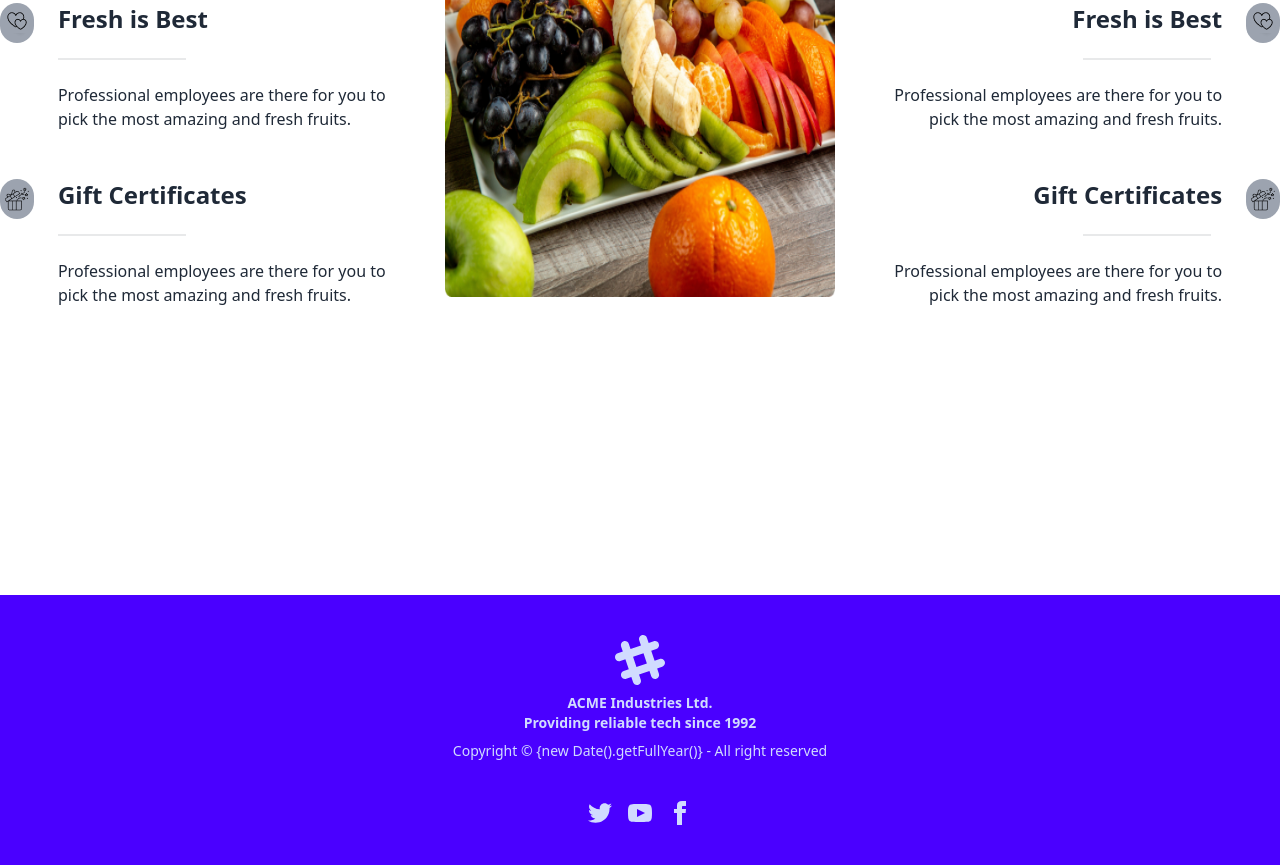
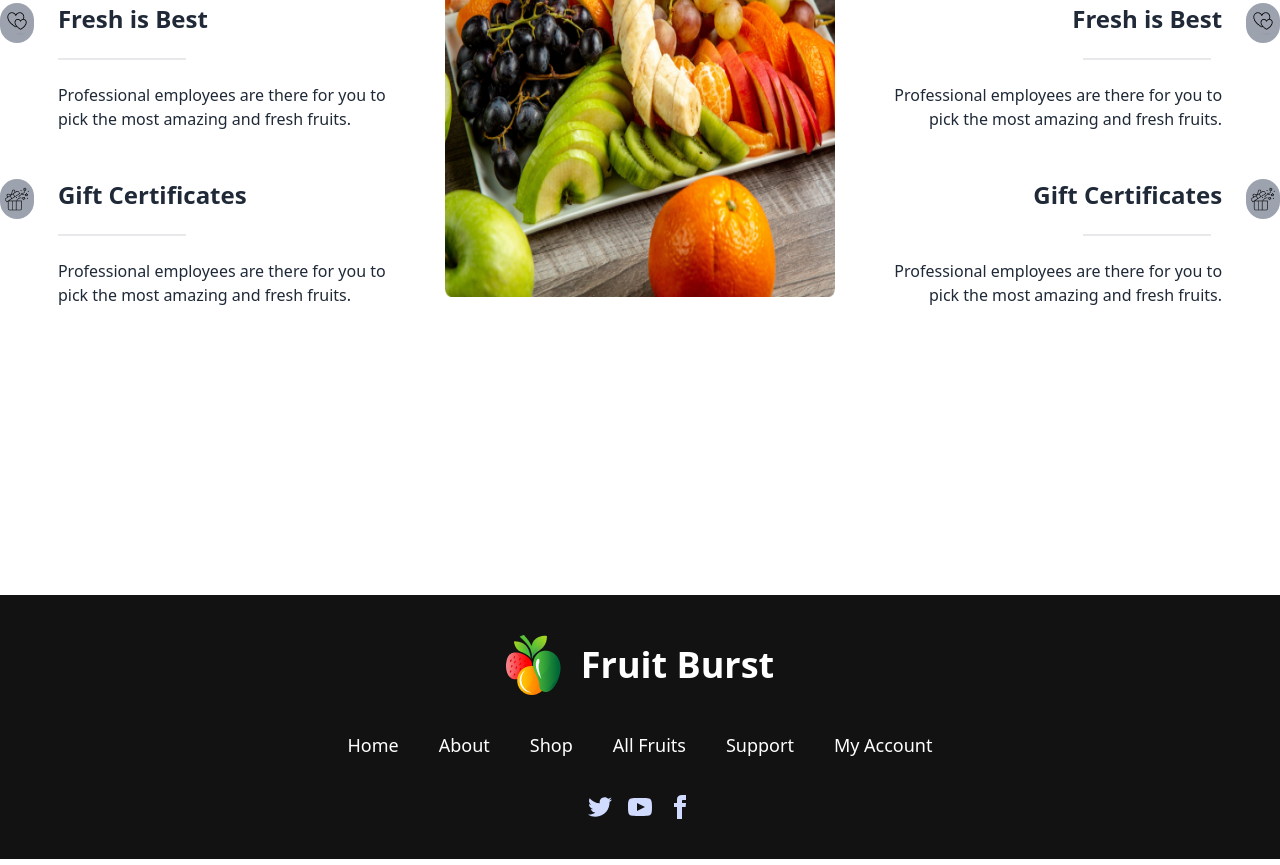
Before and after one commit to rifatrahman1/Fruit-Brust-DaisyUI, a plain HTML site: page index.html in a window 1280 px wide. Shown: the part 2994-3859 px from the top of the page. Drawn offline with nearby package versions, Linux system fonts and the light colour scheme.

Commit message:
change to footer svg icon

```diff
--- a/index.html
+++ b/index.html
@@ -442,26 +442,21 @@
     <!-- main section end -->
 
     <!-- footer section start -->
-    <footer class="footer footer-center bg-primary text-primary-content p-10">
+    <footer class="footer footer-center bg-[#121212] text-primary-content p-10">
       <aside>
-        <svg
-          width="50"
-          height="50"
-          viewBox="0 0 24 24"
-          xmlns="http://www.w3.org/2000/svg"
-          fill-rule="evenodd"
-          clip-rule="evenodd"
-          class="inline-block fill-current">
-          <path
-            d="M22.672 15.226l-2.432.811.841 2.515c.33 1.019-.209 2.127-1.23 2.456-1.15.325-2.148-.321-2.463-1.226l-.84-2.518-5.013 1.677.84 2.517c.391 1.203-.434 2.542-1.831 2.542-.88 0-1.601-.564-1.86-1.314l-.842-2.516-2.431.809c-1.135.328-2.145-.317-2.463-1.229-.329-1.018.211-2.127 1.231-2.456l2.432-.809-1.621-4.823-2.432.808c-1.355.384-2.558-.59-2.558-1.839 0-.817.509-1.582 1.327-1.846l2.433-.809-.842-2.515c-.33-1.02.211-2.129 1.232-2.458 1.02-.329 2.13.209 2.461 1.229l.842 2.515 5.011-1.677-.839-2.517c-.403-1.238.484-2.553 1.843-2.553.819 0 1.585.509 1.85 1.326l.841 2.517 2.431-.81c1.02-.33 2.131.211 2.461 1.229.332 1.018-.21 2.126-1.23 2.456l-2.433.809 1.622 4.823 2.433-.809c1.242-.401 2.557.484 2.557 1.838 0 .819-.51 1.583-1.328 1.847m-8.992-6.428l-5.01 1.675 1.619 4.828 5.011-1.674-1.62-4.829z"></path>
-        </svg>
-        <p class="font-bold">
-          ACME Industries Ltd.
-          <br />
-          Providing reliable tech since 1992
-        </p>
-        <p>Copyright © {new Date().getFullYear()} - All right reserved</p>
+        <div class="flex items-center gap-5">
+          <img src="images/logo.png" alt="">
+          <h1 class="text-4xl text-white font-bold">Fruit Burst</h1>
+        </div>
       </aside>
+      <div class="space-x-8 hidden lg:flex text-[18px] font-medium text-white mx-12">
+        <a href="">Home</a>
+        <a href="">About</a>
+        <a href="">Shop</a>
+        <a href="">All Fruits</a>
+        <a href="">Support</a>
+        <a href="">My Account</a>
+      </div>
       <nav>
         <div class="grid grid-flow-col gap-4">
           <a>
```
